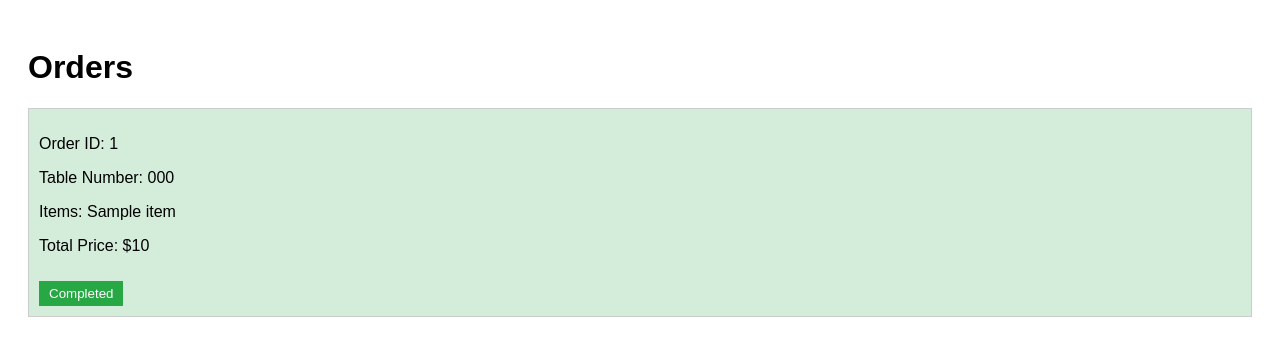
After one commit to asimmandal9547/Resturant, a Flask app: page /orders in a window 1280 px wide. The commit adds this page. Shown: the top 356 px of the page. Run offline with Flask 2, Linux system fonts and the light colour scheme; the visitor is signed in with stand-in values (Sample User, id 1); tables that the repository leaves empty or names only in its code hold one stand-in row (values such as "Sample post").

Commit message:
order menu items, mark as completed orders, dependencies added, database updated

```diff
--- a/app.py
+++ b/app.py
@@ -1,11 +1,10 @@
-from flask import Flask, render_template, request, redirect, url_for, session, make_response
+from flask import Flask, render_template, request, redirect, url_for, session, make_response, jsonify
 import mysql.connector
 from mysql.connector import Error
 import secrets
 import qrcode
 import io
 import base64
-
 
 app = Flask(__name__)
 app.secret_key = secrets.token_hex(16)
@@ -65,8 +64,9 @@ def dashboard():
 @app.route('/generate_qr')
 def generate_qr():
     if 'username' in session:
+        restaurant_url = url_for('view_menu', restaurant_id=session['user_id'], _external=True)
         if session.get('qr_code') is None:
-            qr = qrcode.make(f"QR Code for {session['restaurant_name']}")
+            qr = qrcode.make(restaurant_url)
             buf = io.BytesIO()
             qr.save(buf, format='PNG')
             buf.seek(0)
@@ -75,6 +75,7 @@ def generate_qr():
         response.headers.set('Content-Type', 'image/png')
         return response
     return redirect(url_for('home'))
+
 
 @app.route('/view_qr')
 def view_qr():
@@ -236,5 +237,115 @@ def remove_menu():
 
     return render_template('remove_menu.html', menu_items=menu_items)
 
+@app.route('/menu/<int:restaurant_id>')
+def view_menu(restaurant_id):
+    connection = create_db_connection()
+    cursor = connection.cursor()
+    cursor.execute("SELECT item_name, item_description, item_price, item_image FROM menu_items WHERE user_id = %s", (restaurant_id,))
+    menu_items = cursor.fetchall()
+    cursor.close()
+    connection.close()
+
+    menu_items = [{'name': item[0], 'description': item[1], 'price': item[2], 'image': base64.b64encode(item[3]).decode('utf-8')} for item in menu_items]
+    return render_template('view_menu.html', menu_items=menu_items)
+
+
+@app.route('/add_to_cart', methods=['POST'])
+def add_to_cart():
+    try:
+        item_id = request.json['item_id']
+        item_name = request.json['item_name']
+        item_price = request.json['item_price']
+
+        cart = session.get('cart', [])
+        cart.append({'id': item_id, 'name': item_name, 'price': item_price})
+        session['cart'] = cart
+
+        return jsonify({'success': True})
+    except Exception as e:
+        return jsonify({'error': str(e)}), 400
+
+@app.route('/remove_from_cart', methods=['POST'])
+def remove_from_cart():
+    try:
+        item_id = request.json['item_id']
+
+        cart = session.get('cart', [])
+        cart = [item for item in cart if item['id'] != item_id]
+        session['cart'] = cart
+
+        return jsonify({'success': True})
+    except Exception as e:
+        return jsonify({'error': str(e)}), 400
+
+@app.route('/place_order', methods=['POST'])
+def place_order():
+    try:
+        table_number = request.json['table_number']
+        cart = session.get('cart', [])
+
+        if not cart:
+            return jsonify({'error': 'Cart is empty'}), 400
+
+        connection = create_db_connection()
+        cursor = connection.cursor()
+
+        cursor.execute("INSERT INTO orders (table_number, restaurant_id) VALUES (%s, %s)", (table_number, session['user_id']))
+        order_id = cursor.lastrowid
+
+        for item in cart:
+            cursor.execute("INSERT INTO order_items (order_id, item_id, item_name, item_price) VALUES (%s, %s, %s, %s)",
+                           (order_id, item['id'], item['name'], item['price']))
+
+        connection.commit()
+        cursor.close()
+        connection.close()
+
+        session['cart'] = []
+
+        return jsonify({'success': True})
+    except Exception as e:
+        return jsonify({'error': str(e)}), 400
+
+
+@app.route('/orders')
+@app.route('/orders')
+def view_orders():
+    if 'username' in session:
+        connection = create_db_connection()
+        cursor = connection.cursor()
+        cursor.execute("""
+            SELECT o.id, o.table_number, GROUP_CONCAT(oi.item_name SEPARATOR ', ') as items, SUM(oi.item_price) as total_price, o.is_completed
+            FROM orders o
+            JOIN order_items oi ON o.id = oi.order_id
+            WHERE o.restaurant_id = %s
+            GROUP BY o.id, o.table_number, o.is_completed
+        """, (session['user_id'],))
+        orders = cursor.fetchall()
+        cursor.close()
+        connection.close()
+
+        return render_template('view_orders.html', orders=orders)
+    return redirect(url_for('home'))
+
+
+@app.route('/mark_order_completed/<int:order_id>', methods=['POST'])
+def mark_order_completed(order_id):
+    if 'username' in session:
+        connection = create_db_connection()
+        cursor = connection.cursor()
+
+        try:
+            cursor.execute("UPDATE orders SET is_completed = TRUE WHERE id = %s AND restaurant_id = %s", (order_id, session['user_id']))
+            connection.commit()
+            cursor.close()
+            connection.close()
+            return redirect(url_for('view_orders'))
+        except Error as e:
+            print(f"Error while updating MySQL: {e}")
+            return "An error occurred while updating the order status. Please try again.", 500
+    return redirect(url_for('home'))
+
+
 if __name__ == '__main__':
     app.run(debug=True)
--- /dev/null
+++ b/requirements.txt
@@ -0,0 +1,4 @@
+Flask==2.1.2
+mysql-connector-python==8.0.29
+qrcode==7.3
+Pillow==9.1.1
--- a/templates/dashboard.html
+++ b/templates/dashboard.html
@@ -19,7 +19,7 @@
         }
 
         function viewOrders() {
-            window.open("/view_orders", "_blank");
+            window.open("/orders", "_blank");
 
         }
 
--- /dev/null
+++ b/templates/view_orders.html
@@ -0,0 +1,55 @@
+<!DOCTYPE html>
+<html lang="en">
+<head>
+    <meta charset="UTF-8">
+    <meta name="viewport" content="width=device-width, initial-scale=1.0">
+    <title>Orders</title>
+    <style>
+        /* Add some basic styling */
+        body {
+            font-family: Arial, sans-serif;
+            padding: 20px;
+        }
+        .order {
+            border: 1px solid #ccc;
+            margin: 10px 0;
+            padding: 10px;
+            background-color: #f9f9f9;
+        }
+        .completed {
+            background-color: #d4edda;
+        }
+        .button {
+            margin-top: 10px;
+            padding: 5px 10px;
+            background-color: #007bff;
+            color: white;
+            border: none;
+            cursor: pointer;
+        }
+        .button.completed {
+            background-color: #28a745;
+        }
+    </style>
+</head>
+<body>
+    <h1>Orders</h1>
+    <div id="orders">
+        {% for order in orders %}
+        <div class="order {{ 'completed' if order[4] else '' }}">
+            <p>Order ID: {{ order[0] }}</p>
+            <p>Table Number: {{ order[1] }}</p>
+            <p>Items: {{ order[2] }}</p>
+            <p>Total Price: ${{ order[3] }}</p>
+            {% if not order[4] %}
+            <form action="{{ url_for('mark_order_completed', order_id=order[0]) }}" method="post">
+                <button type="submit" class="button">Mark as Completed</button>
+            </form>
+            {% else %}
+            <button class="button completed" disabled>Completed</button>
+            {% endif %}
+        </div>
+        {% endfor %}
+    </div>
+</body>
+</html>
```
Also changed, not shown: templates/view_menu.html (added, +171 -0 lines), README.md.
